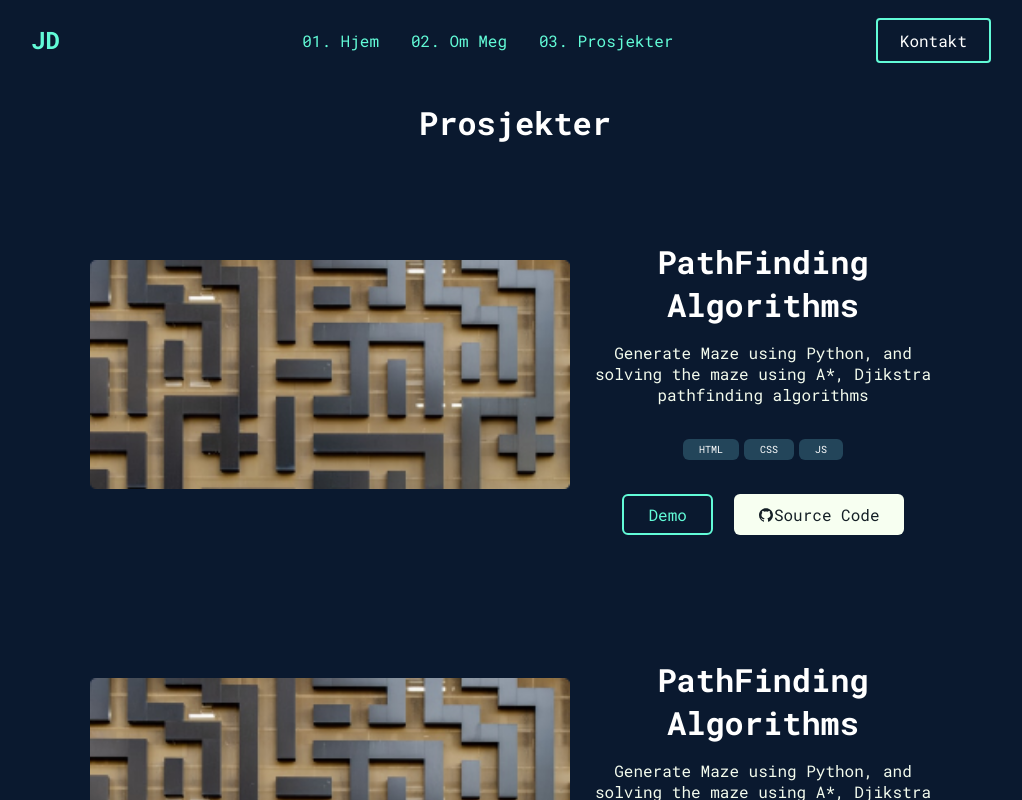
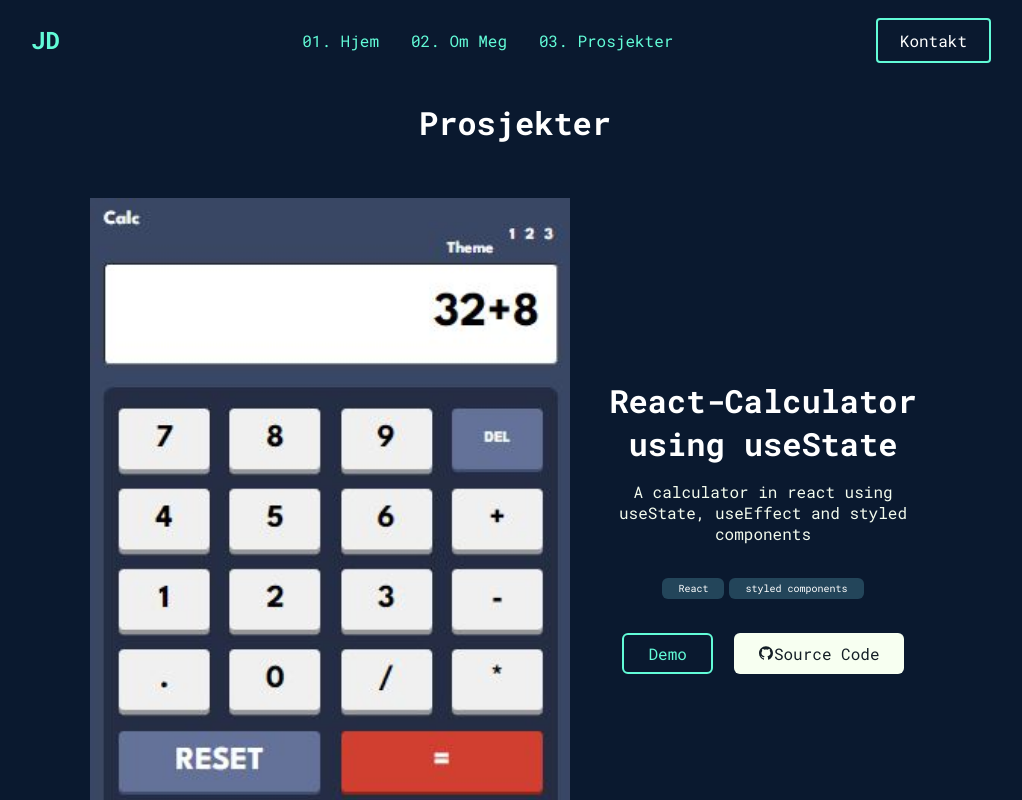
Before and after one commit to JamesDa1/portfolio-v2, a React (Create React App) app: page /projects in a window 1280 px wide. Shown: the top 800 px of the page, without its empty margins (125-1147 px from the left). Built offline with nearby package versions, Linux system fonts and the light colour scheme.

Commit message:
added Calculator to projects

```diff
--- a/src/components/Projects/Data.js
+++ b/src/components/Projects/Data.js
@@ -3,13 +3,13 @@
 export const projects = [
   {
     id: 1,
-    title: "PathFinding Algorithms",
+    title: "React-Calculator using useState",
     description:
-      "Generate Maze using Python, and solving the maze using A*, Djikstra pathfinding algorithms",
-    tech: ["HTML", "CSS", "JS"],
-    img: require("../../images/maze.png"),
-    sourceCode: "Source Link",
-    liveLink: "Live Link",
+      "A calculator in react using useState, useEffect and styled components",
+    tech: ["React", "styled components"],
+    img: require("../../images/calculator.JPG"),
+    sourceCode: "https://github.com/JamesDa1/react-calculator-useState",
+    liveLink: "https://jamesda1.github.io/react-calculator-useState/",
   },
   {
     id: 2,
--- a/src/components/Projects/index.js
+++ b/src/components/Projects/index.js
@@ -10,24 +10,24 @@ import {
   ProjectDemo,
   ProjectTechWrap,
   ProjectTech,
-} from "./ProjectElements"
+} from "./ProjectElements";
 
-import { projects } from "./Data"
-import { AiFillGithub } from "react-icons/ai"
+import { projects } from "./Data";
+import { AiFillGithub } from "react-icons/ai";
 
 export const ProjectList = () => {
   return (
     <div className="projectsContainer">
       <h1>Prosjekter</h1>
       {projects.map((project) => {
-        return <ProjectTemplate id={project.id} {...project} />
+        return <ProjectTemplate id={project.id} {...project} />;
       })}
     </div>
-  )
-}
+  );
+};
 
 const ProjectTemplate = (props) => {
-  const { title, description, tech, img, sourceCode, liveLink } = props
+  const { title, description, tech, img, sourceCode, liveLink } = props;
   return (
     <>
       <ProjectContainer>
@@ -39,12 +39,20 @@ const ProjectTemplate = (props) => {
           <ProjectDescription>{description}</ProjectDescription>
           <ProjectTechWrap>
             {tech.map((tech) => {
-              return <ProjectTech>{tech}</ProjectTech>
+              return <ProjectTech>{tech}</ProjectTech>;
             })}
           </ProjectTechWrap>
           <ProjectActions>
-            <ProjectDemo src={liveLink}>Demo</ProjectDemo>
-            <ProjectSource src={sourceCode}>
+            <ProjectDemo
+              onClick={() => window.open(liveLink, "_blank")}
+              src={liveLink}
+            >
+              Demo
+            </ProjectDemo>
+            <ProjectSource
+              onClick={() => window.open(sourceCode, "_blank")}
+              src={sourceCode}
+            >
               <AiFillGithub />
               Source Code
             </ProjectSource>
@@ -52,5 +60,5 @@ const ProjectTemplate = (props) => {
         </ProjectInfo>
       </ProjectContainer>
     </>
-  )
-}
+  );
+};
```
Also changed, not shown: src/images/calculator.JPG (added).
